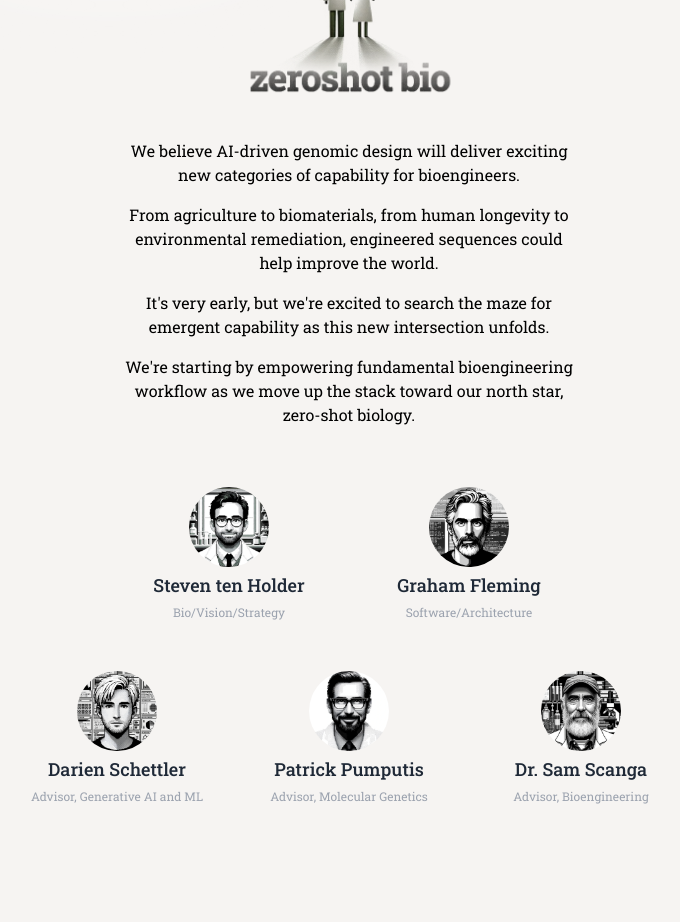
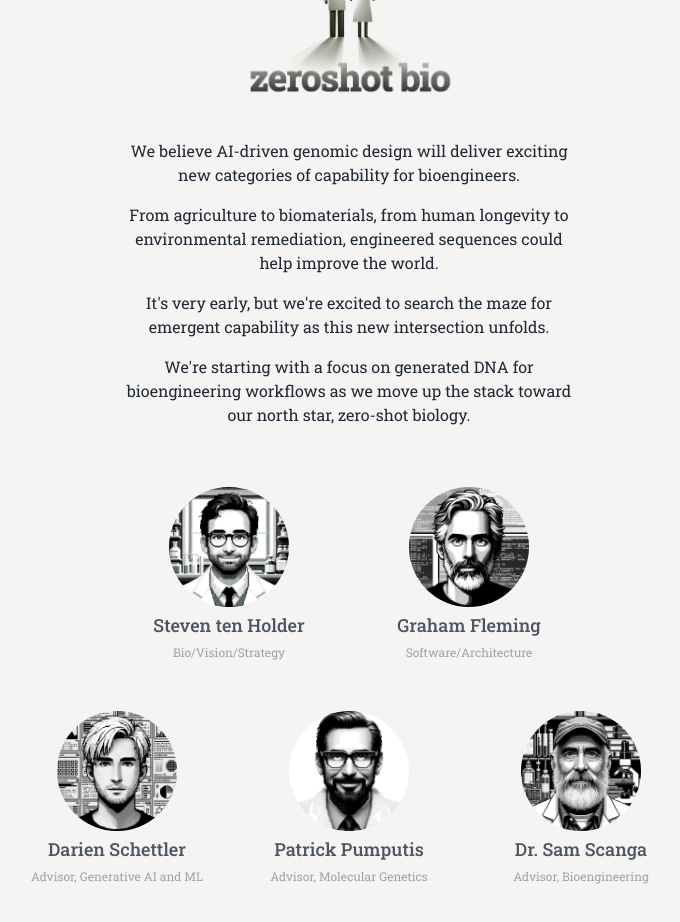
Before and after one commit to zeroshotbio/zeroshotbio-landingpage, a Next.js app: page / in a window 1280 px wide. Shown: the part 580-1502 px from the top of the page, without its empty margins (291-971 px from the left). Built offline with nearby package versions, Linux system fonts and the light colour scheme.

Commit message:
steven commit oct 18

```diff
--- a/src/app/page.tsx
+++ b/src/app/page.tsx
@@ -14,7 +14,7 @@ export default function Home() {
           priority
         />
       </div>
-      <div className="textboxmain w-full mt-10 mx-auto text-center sm:max-w-xl md:max-w-md">
+      <div className="textboxmain w-full mt-10 mx-auto text-center sm:max-w-xl md:max-w-md text-gray-800">
         <p className="text-sm sm:text-base md:text-m text-my-teal leading-relaxed mb-4 sm:whitespace-normal">
           We believe AI-driven genomic design will deliver exciting new categories of capability for bioengineers.
         </p>
@@ -25,7 +25,7 @@ export default function Home() {
           It&apos;s very early, but we&apos;re excited to search the maze for emergent capability as this new intersection unfolds.
         </p>
         <p className="text-sm sm:text-base md:text-m text-my-teal leading-relaxed mb-4 sm:whitespace-normal">
-          We&apos;re starting by empowering fundamental bioengineering workflow as we move up the stack toward our north star, zero-shot biology.
+          We&apos;re starting with a focus on generated DNA for bioengineering workflows as we move up the stack toward our north star, zero-shot biology.
         </p>
       </div>
       <div className="flex justify-center items-center w-full">
--- a/src/components/Team.js
+++ b/src/components/Team.js
@@ -54,11 +54,11 @@ function Team() {
                 <Image
                   src={member.image}
                   alt={member.name}
-                  width={80}
-                  height={80}
+                  width={120}
+                  height={120}
                   className="object-cover object-center rounded-full inline-block"
                 />
-                <h2 className="title-font font-medium text-xs sm:text-lg text-gray-800 mt-1 mx-1">
+                <h2 className="title-font font-medium text-xs sm:text-lg text-gray-600 mt-1 mx-1">
                   {member.name}
                 </h2>
                 <h3 className="text-xs text-gray-400 text-center inline-block w-full px-1">
@@ -76,11 +76,11 @@ function Team() {
                 <Image
                   src={member.image}
                   alt={member.name}
-                  width={80}
-                  height={80}
+                  width={120}
+                  height={120}
                   className="object-cover object-center rounded-full inline-block"
                 />
-                <h2 className="title-font font-medium text-xs sm:text-lg text-gray-800 mt-1 mx-1">
+                <h2 className="title-font font-medium text-xs sm:text-lg text-gray-600 mt-1 mx-1">
                   {member.name}
                 </h2>
                 <h3 className="text-xs text-gray-400 text-center inline-block w-full">
```
